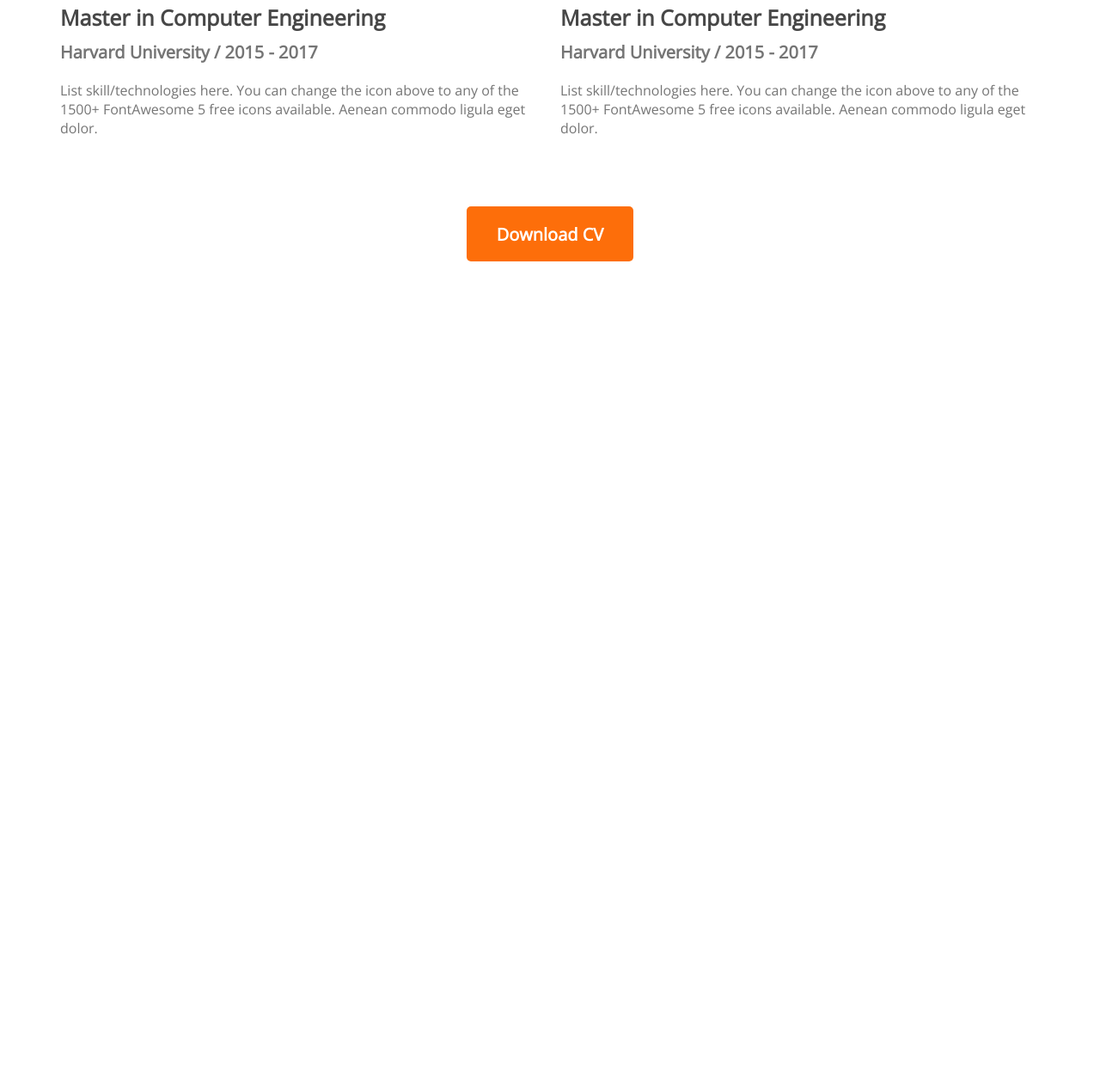
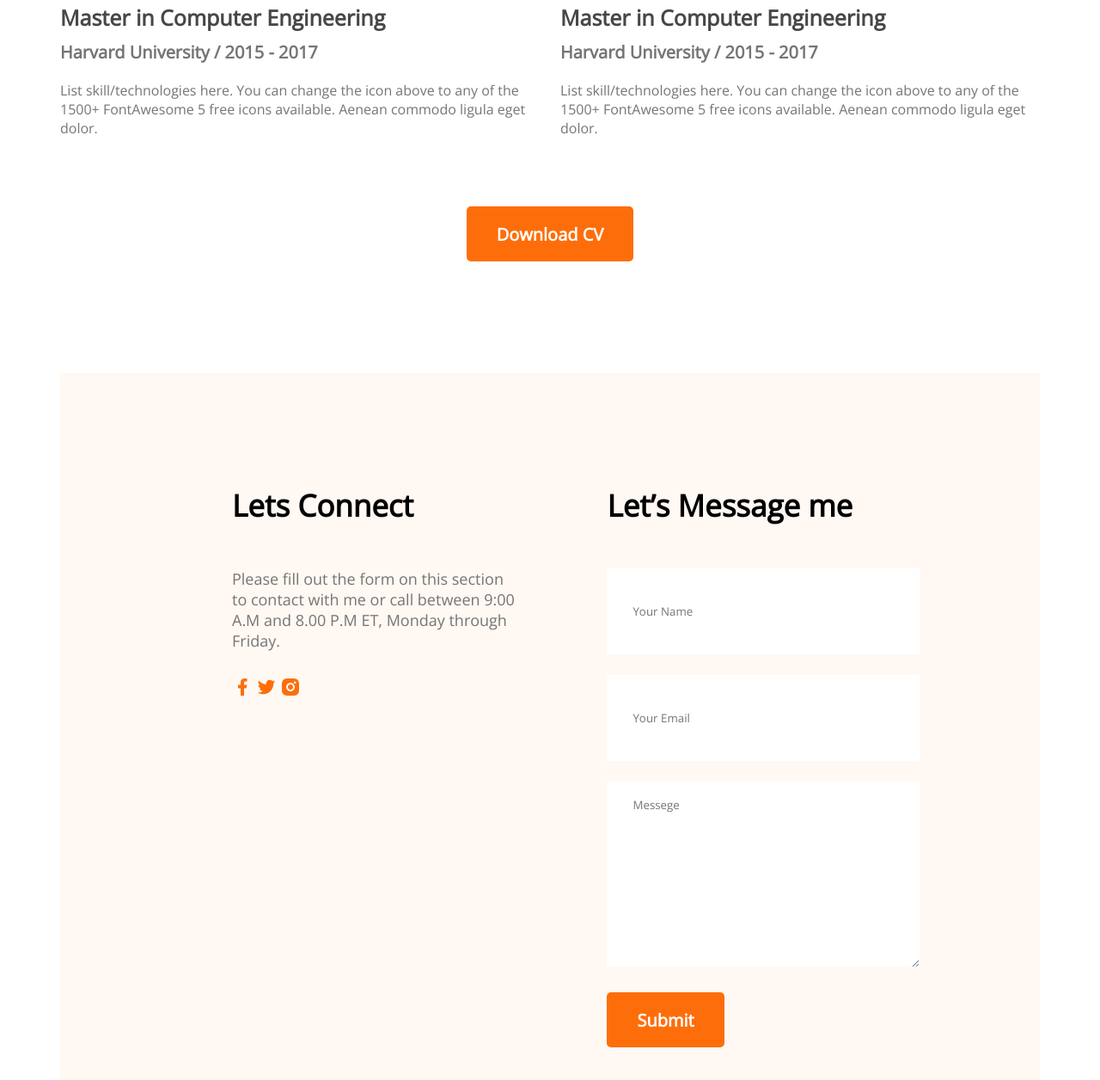
Before and after one commit to mohosin07gmail/developer-portfolio, a plain HTML site: page index.html in a window 1280 px wide. Shown: the part 2747-4003 px from the top of the page at 86% size. Before the commit the page ends 3051 px from the top, so only its background shows below. Drawn offline with nearby package versions, Linux system fonts and the light colour scheme.

Commit message:
contact us added

```diff
--- a/index.html
+++ b/index.html
@@ -134,8 +134,29 @@
                 <button class="btn-primary">Download CV</button>
             </div>
         </section>
+        <!-- contact section -->
+        <section class="contact">
+            <div>
+                <h3 class="section-title">Lets Connect</h3>
+                <p class="section-description">Please fill out the form on this section to contact with me or call between 9:00 A.M and 8.00 P.M ET, Monday through Friday.</p>
+                <a href=""><img src="images/icons/facebook.png" alt=""></a>
+                <a href=""><img src="images/icons/twitter.png" alt=""></a>
+                <a href=""><img src="images/icons/insta.png" alt=""></a>
+            </div>
+            <div>
+                <h3 class="section-title">Let’s Message me</h3>
+                <form action="">
+                    <input type="text" name="" id="" placeholder="Your Name">
+                    <input type="email" name="" id="" placeholder="Your Email">
+                    <textarea name="" id="" cols="30" rows="10" placeholder="Messege"></textarea>
+                    <input class="btn-primary" type="submit" value="Submit">
+                </form>
+            </div>
+
+        </section>
 
     </main>
+
     <footer>
 
     </footer>
--- a/styles/portfolio.css
+++ b/styles/portfolio.css
@@ -155,3 +155,22 @@ margin-bottom: 20px;
     margin-top: 50px;
     text-align: center;
 }
+/* contact styles */
+.contact{
+    display: flex;
+    gap: 100px;
+    background: #FFF8F3;
+    padding: 130px 200px;
+}
+.contact .section-title{
+    text-align: left;
+}
+.contact input[type="text"], input[type="email"], textarea{
+    margin-bottom: 24px;
+    border: 0;
+    width: 100%;
+    padding: 18px 30px;
+}
+input{
+    height: 64px;
+}
```
